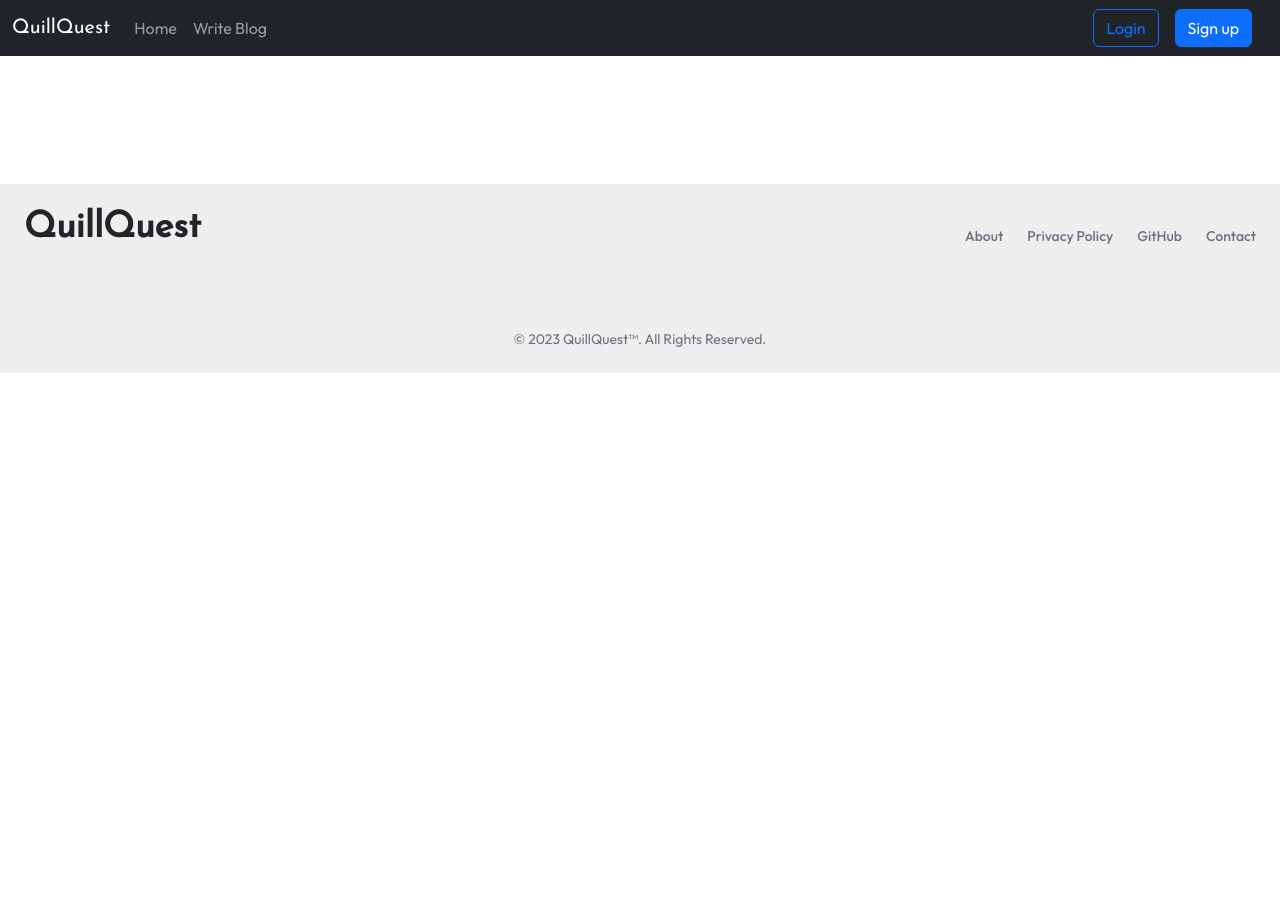
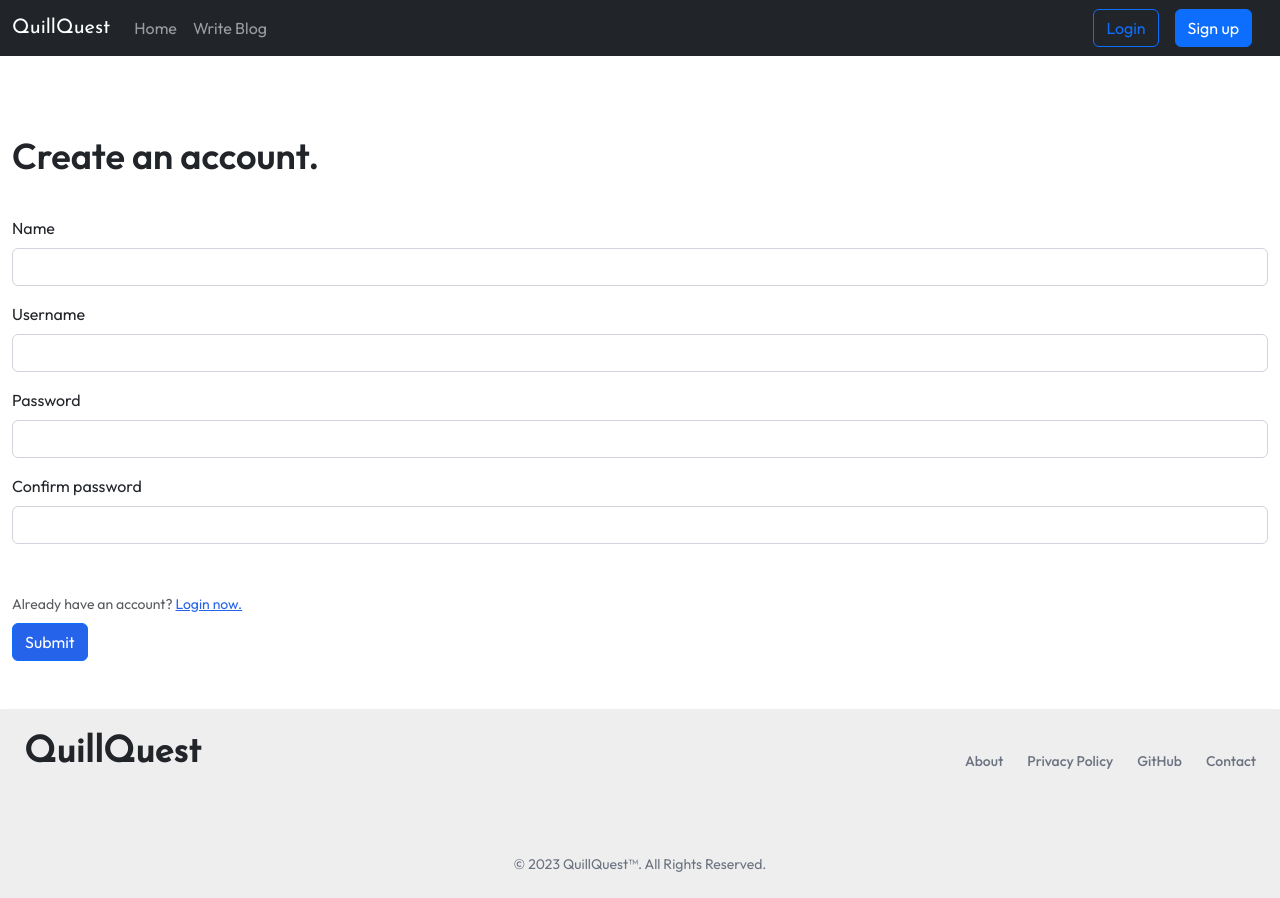
Before and after one commit to 24kaushik/QuillQuest, a React (Vite) app in the folder frontend/: page /signup in a window 1280 px wide. Before the commit the page ends 800 px from the top, so only its background shows below. Built offline with nearby package versions, Linux system fonts and the light colour scheme.

Commit message:
implemented sign up feature

```diff
--- a/frontend/src/App.jsx
+++ b/frontend/src/App.jsx
@@ -10,6 +10,7 @@ import {
 } from "react-router-dom";
 import Login from './components/Login';
 import Alert from './components/Alert';
+import SignUp from './components/SignUp';
 
 function App() {
 
@@ -34,6 +35,7 @@ function App() {
           <Route exact path='/' element={<Home showAlert={showAlert} />} />
           <Route exact path='/write' element={<Writeblog showAlert={showAlert} />} />
           <Route exact path='/login' element={<Login showAlert={showAlert} />} />
+          <Route exact path='/signup' element={<SignUp showAlert={showAlert} />} />
         </Routes>
         <Footer />
       </Router>
--- a/frontend/src/components/Login.jsx
+++ b/frontend/src/components/Login.jsx
@@ -2,7 +2,7 @@ import React, { useState } from 'react'
 import { Link, useNavigate } from "react-router-dom";
 
 const Login = (props) => {
-    const [disabled, setDisabled] = useState(true);
+    const [disabled, setDisabled] = useState(false);
     const [credentials, setCredentials] = useState({ username: '', password: '' })
     const handleChange = (e) => {
         setCredentials({ ...credentials, [e.target.name]: e.target.value })
@@ -50,7 +50,7 @@ const Login = (props) => {
                     <input type="password" value={credentials.password} onChange={handleChange} autoComplete="on" name="password" className="form-control border-solid border-gray-300" id="password" required />
                 </div>
                 <div id="emailHelp" className="form-text my-2">Dont have an account? <Link className='text-blue-600 underline' to={'/signup'}>Create one.</Link></div>
-                <button type="submit" className="btn btn-primary bg-blue-600 mt-3">Submit</button>
+                <button type="submit" className="btn btn-primary bg-blue-600 mt-3" disabled={disabled}>Submit</button>
             </form>
         </div>
     )
--- a/frontend/src/components/Navbar.jsx
+++ b/frontend/src/components/Navbar.jsx
@@ -1,7 +1,10 @@
 import React from 'react';
-import {Link} from 'react-router-dom'
+import { Link } from 'react-router-dom'
 
 const Navbar = () => {
+    const handleLogout= (e)=>{
+        localStorage.removeItem('token');
+    }
     return (
         <div>
             <nav className="navbar navbar-expand-lg bg-dark" data-bs-theme="dark">
@@ -19,8 +22,9 @@ const Navbar = () => {
                                 <Link className="nav-link font-outfit" to="/write">Write Blog</Link>
                             </li>
                         </ul>
-                        <Link to='/login'><button className="btn btn-outline-primary font-outfit">Login</button></Link>
-                        <button className="btn btn-primary mx-3 font-outfit">Sign up</button>
+                        {!localStorage.getItem('token')? <><Link to='/login'><button className="btn btn-outline-primary font-outfit">Login</button></Link>
+                        <Link to="/signup"><button className="btn btn-primary mx-3 font-outfit">Sign up</button></Link></>: <><button className='btn btn-primary' onClick={handleLogout}>Log Out</button></>}
+
                     </div>
                 </div>
             </nav>
--- /dev/null
+++ b/frontend/src/components/SignUp.jsx
@@ -0,0 +1,70 @@
+import React, { useState } from 'react'
+import { useNavigate, Link } from "react-router-dom";
+
+const SignUp = (props) => {
+  const [disabled, setDisabled] = useState(false);
+  const [credentials, setCredentials] = useState({ name: "", username: '', password: '', cpassword: '' })
+  const handleChange = (e) => {
+    setCredentials({ ...credentials, [e.target.name]: e.target.value })
+  }
+  let navigate = useNavigate()
+
+  const handleSubmit = async (e) => {
+    e.preventDefault()
+    setDisabled(true)
+    const { name, username, password } = credentials
+    const response = await fetch("https://quillquest-backend.vercel.app/auth/createuser", {
+      method: 'POST',
+      headers: {
+        'Content-Type': 'application/json'
+      },
+      body: JSON.stringify({ name, username, password })
+
+    })
+    const json = await response.json()
+
+    if (json.success) {
+      //save the authtoken and redirect
+      localStorage.setItem('token', json.authToken)
+      props.showAlert('Account created successfully!', "primary")
+      setDisabled(false)
+      navigate('/')
+    } else if (!json.success) {
+      props.showAlert(json.error, "danger")
+      setDisabled(false)
+    } else {
+      props.showAlert("Something went wrong! Please try again later.", "danger")
+      setDisabled(false)
+    }
+  }
+
+
+  return (
+    <div className='container'>
+      <h1 className='mb-10 text-4xl font-bold'>Create an account.</h1>
+      <form onSubmit={handleSubmit}>
+        <div className="mb-3">
+          <label htmlFor="name" className="form-label">Name</label>
+          <input required onChange={handleChange} type="text" value={credentials.name} className="form-control border-gray-300 border-solid" id="name" name='name' aria-describedby="emailHelp"/>
+        </div>
+        <div className="mb-3">
+          <label htmlFor="username" className="form-label">Username</label>
+          <input required onChange={handleChange} type="text" value={credentials.username} className="form-control border-gray-300 border-solid" id="username" name='username' aria-describedby="emailHelp"/>
+        </div>
+        <div className="mb-3">
+          <label htmlFor="password" className="form-label">Password</label>
+          <input required minLength='5' onChange={handleChange} type="password" value={credentials.password} className="form-control border-gray-300 border-solid" name='password' id="password" autoComplete='on'/>
+        </div>
+        <div className="mb-3">
+          <label htmlFor="cpassword" className="form-label">Confirm password</label>
+          <input required minLength='5' onChange={handleChange} type="password" value={credentials.cpassword} className="form-control border-gray-300 border-solid" name='cpassword' id="cpassword" autoComplete='on'/>
+          <div id="emailHelp" style={{ height: 30 }} className="form-text">{credentials.password === credentials.cpassword ? "" : "Password and Confirm password does not match!"}</div>
+        </div>
+        <div id="emailHelp" className="form-text my-2">Already have an account? <Link to={'/login'} className='text-blue-600 underline'> Login now.</Link></div>
+        <button type="submit" className="btn btn-primary bg-blue-600" disabled={credentials.password !== credentials.cpassword || disabled}>Submit</button>
+      </form>
+    </div>
+  )
+}
+
+export default SignUp
```
